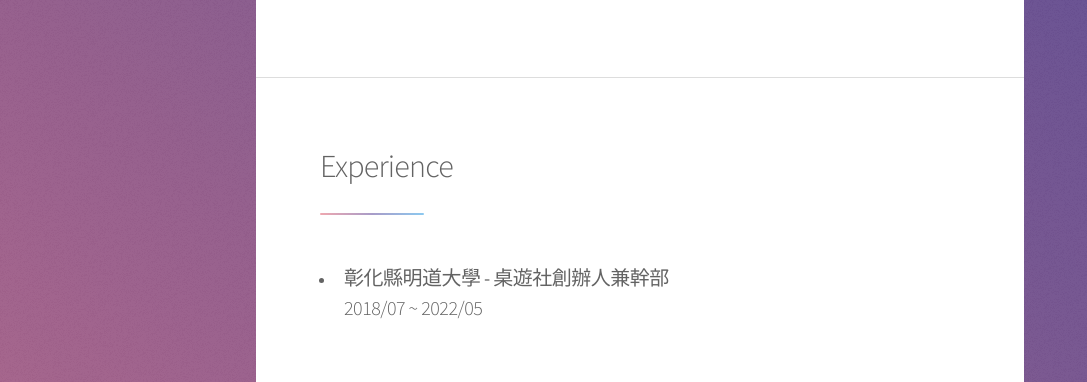
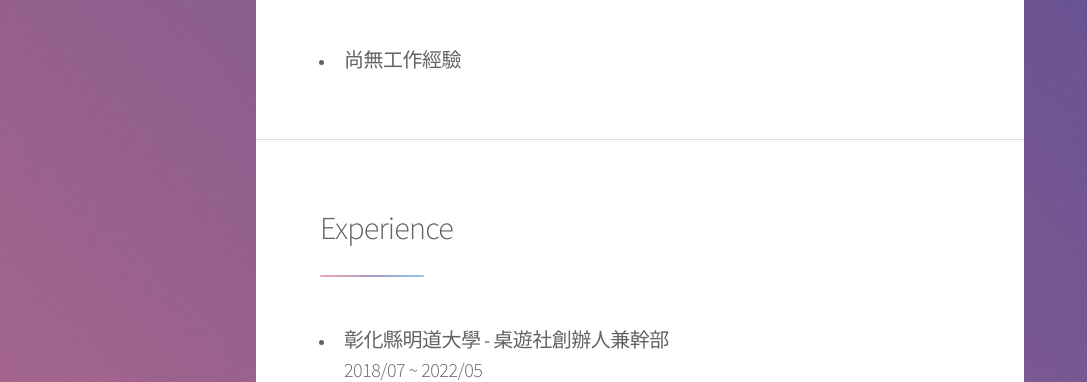
Before and after one commit to DavidHua1/DavidHua.github.io, a plain HTML site: page DavidHua/index.html in a window 1280 px wide. Shown: the part 718-1100 px from the top of the page, without its empty margins (0-1087 px from the left). Drawn offline with Linux system fonts and the light colour scheme.

Commit message:
version1

```diff
--- a/DavidHua/index.html
+++ b/DavidHua/index.html
@@ -62,10 +62,10 @@
 									<h2>Work</h2>
 								</header>
 								<ul>
-								    <!-- <li>
-										<h3><b></b><br>2021/03 ~ 2022/03</h3>
+								    <li>
+										<h3><b>尚無工作經驗</b><br></h3>
 									</li>
-									<li>
+									<!-- <li>
 										<h3><b>/b><br>2019/09 ~ 2020/08</h3>
 									</li>
 									<li>
@@ -79,8 +79,8 @@
 									</li>
 									<li>
 										<h3><b></b><br>2016/03</h3>
-									</li> -->
-								</ul>
+									</li>
+								</ul> -->
 							</section>
 
 						<!-- Experience -->
```
